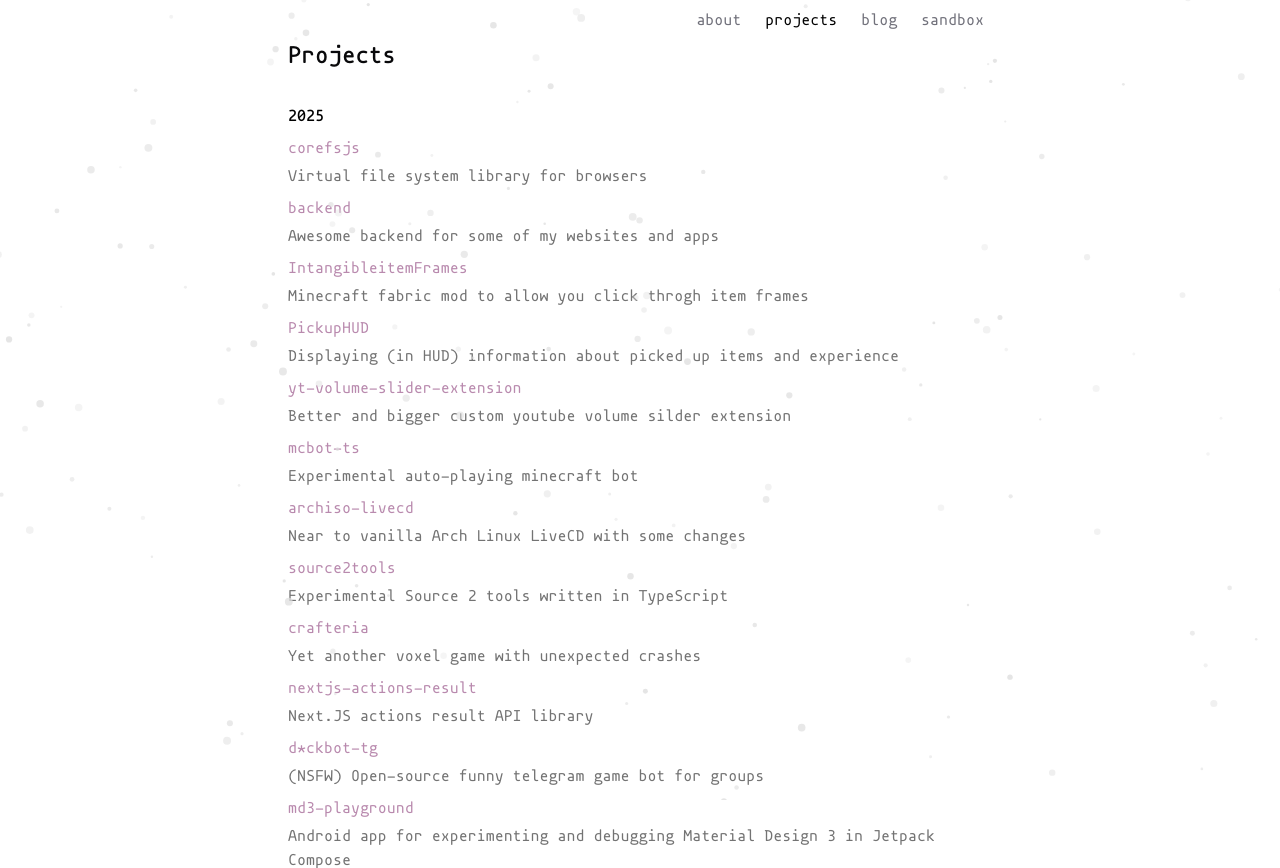
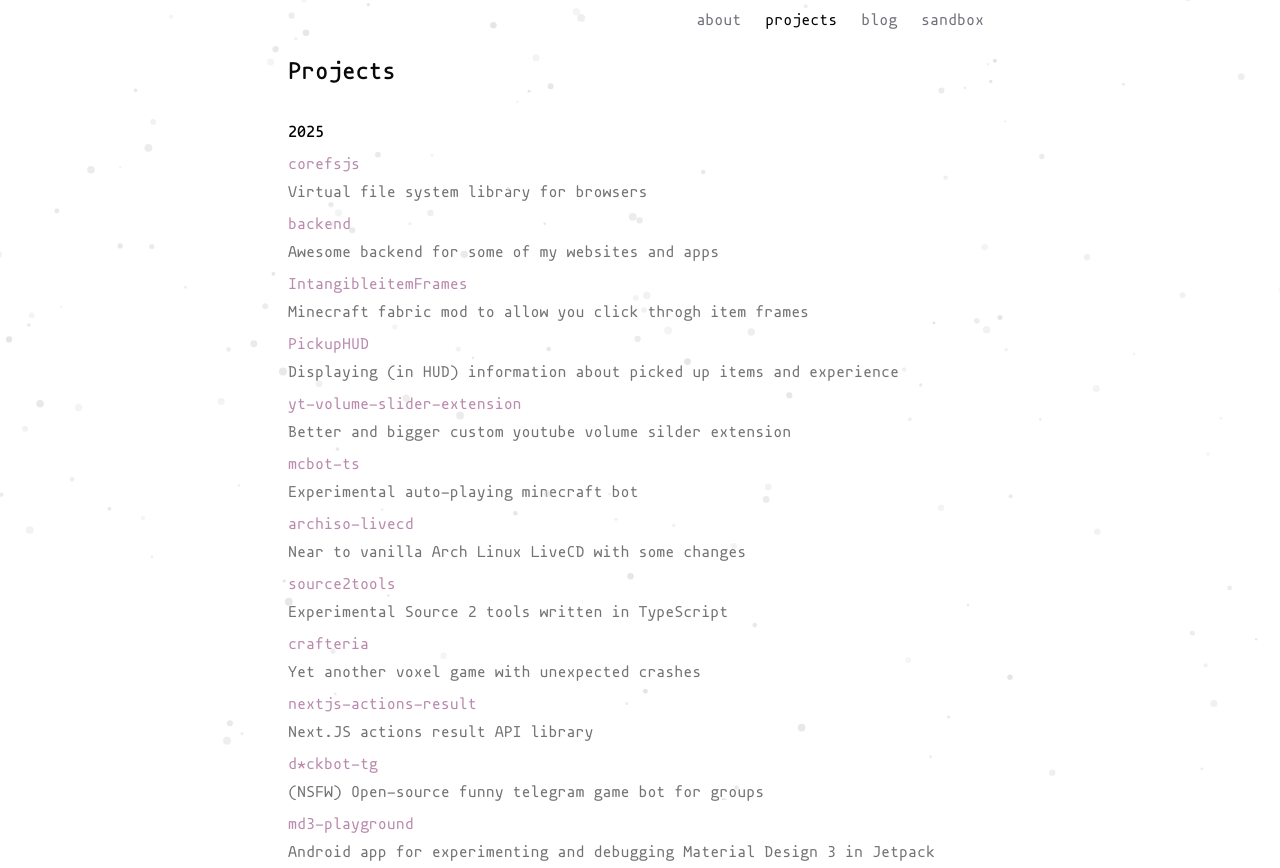
Before and after one commit to kotleni/kotleni.github.io, a Next.js app: page /projects in a window 1280 px wide. Shown: the top 868 px of the page. Built offline with nearby package versions, Linux system fonts and the light colour scheme.

Commit message:
fix: missing top padding on projects page

```diff
--- a/src/app/projects/page.tsx
+++ b/src/app/projects/page.tsx
@@ -4,7 +4,7 @@ import {StyledLink} from '@/components/styled-link';
 
 export default function ProjectsPage() {
     return (
-        <div>
+        <div className="pt-4">
             <Title text="Projects" />
 
             {Object.entries(allMyProjects)
```
